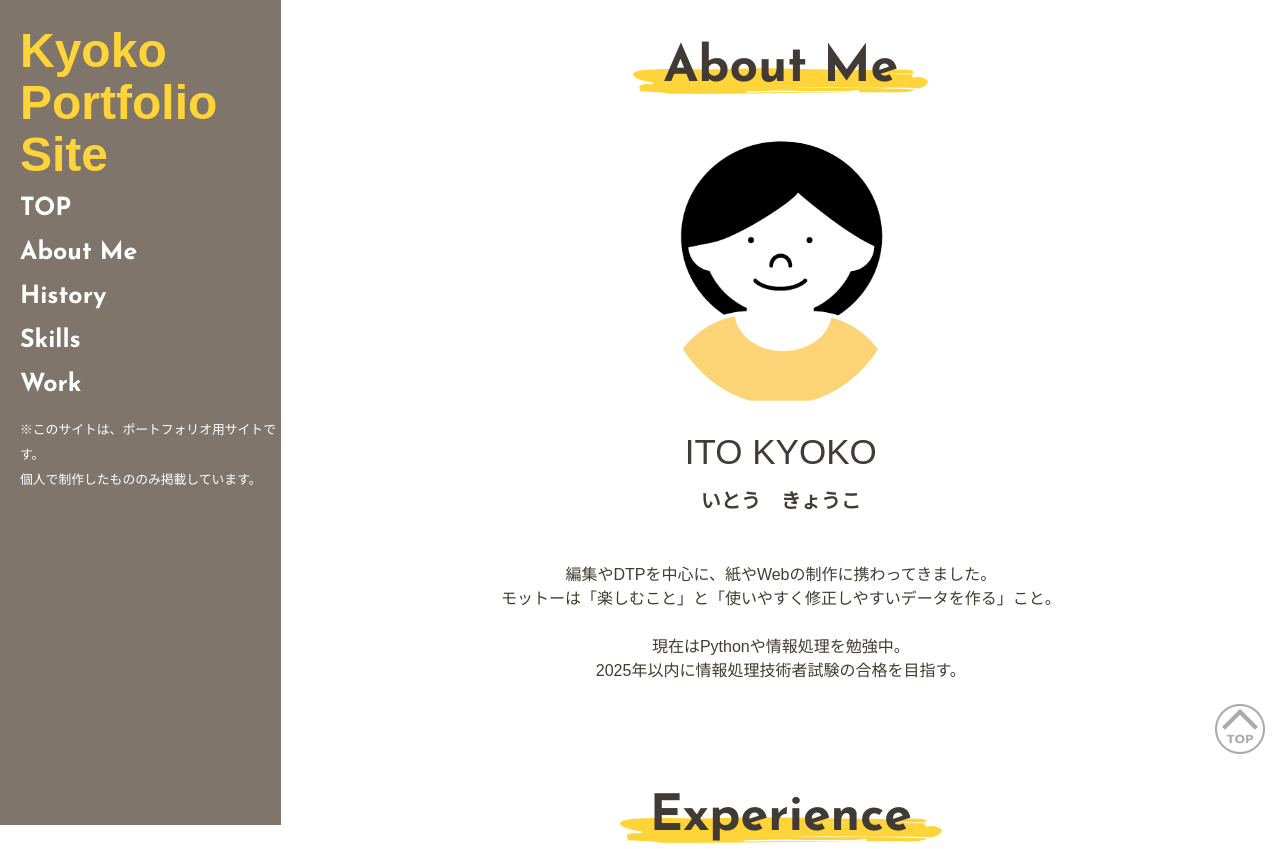
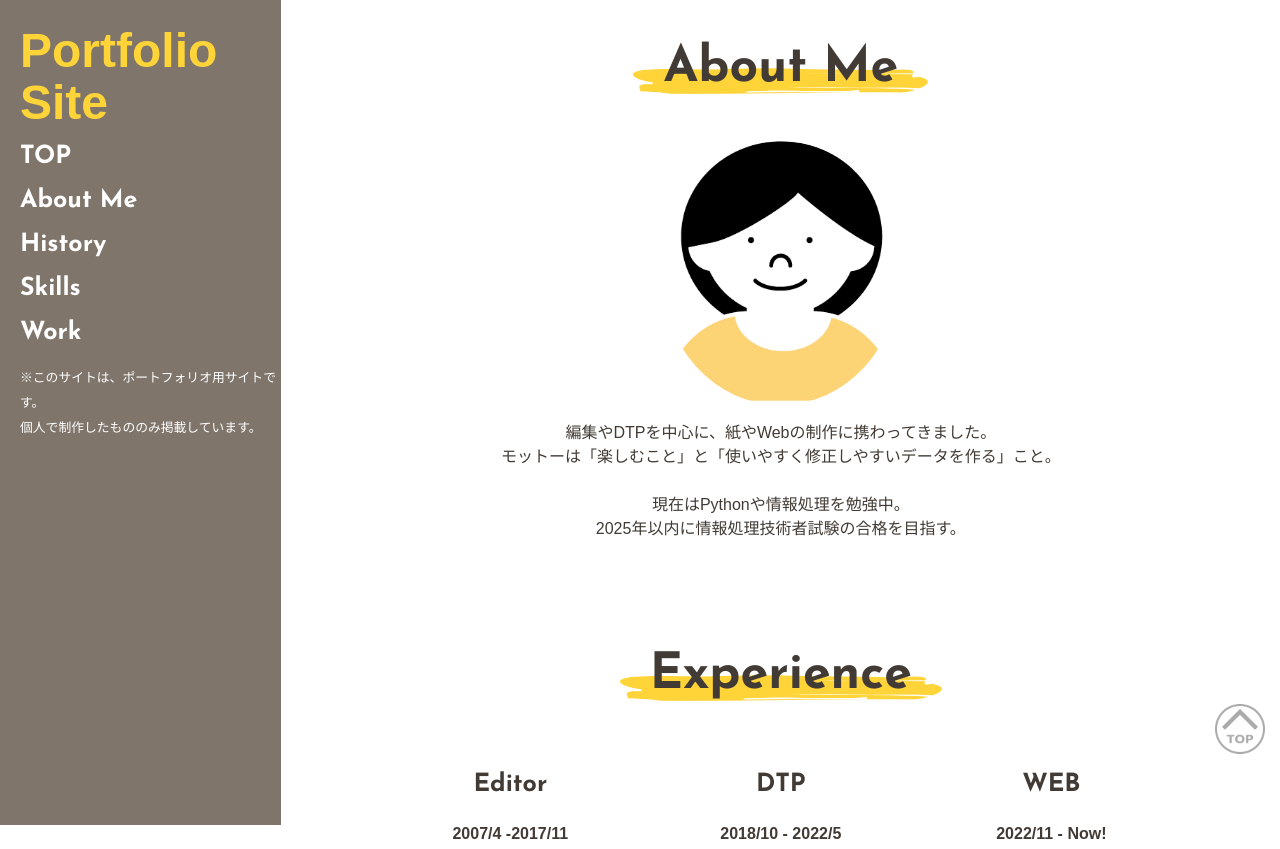
Before and after one commit to kyoppu84/portfolio2, a plain HTML site: page index.html in a window 1280 px wide. Shown: the top 849 px of the page. Drawn offline with nearby package versions, Linux system fonts and the light colour scheme; a script that the page names is missing.

Commit message:
Update index.html

```diff
--- a/index.html
+++ b/index.html
@@ -2,8 +2,8 @@
 <html>
 <head>
 <meta charset="utf-8">
-<title>KYOKO ITO Portfolio Website</title>
-<meta name="description" content="伊藤　京子のPortfolio用のWEBサイトです">
+<title> Portfolio Website</title>
+<meta name="description" content="Portfolio用のWEBサイトです">
 <meta name="viewport" content="width=device-width,initial-scale=1">
 
 <link href="css/normalize.css" rel="stylesheet" type="text/css">
@@ -34,7 +34,6 @@
 	<div id="nav-content">
 		<h1><span class="h1-text">
 		<a href="#top">
-		Kyoko<br>
 		Portfolio<br>
 		Site</a></span></h1>
 		<nav>
@@ -55,7 +54,7 @@
 <span ID="top"></span>
 <div class="main">
 <div ID="title">
-<h1><span>Kyoko<br> Portfolio Site</span></h1>
+<h1><span><br> Portfolio Site</span></h1>
 </div>
 
 <section id="me">
@@ -66,8 +65,7 @@
 	</div>
 
 	<div class="profile">
-	<p class="name1">ITO KYOKO</p>
-	<p class="name2">いとう　きょうこ</p>
+
 
 	<p>編集やDTPを中心に、紙やWebの制作に携わってきました。
 	<br>
@@ -271,7 +269,7 @@
 </div>
 </div>
 	<footer>
-	© Kyoko Ito All Rights Reserved.
+	©  All Rights Reserved.
 	</footer>
 
 <p class="pagetop" style="display: block;">
```
